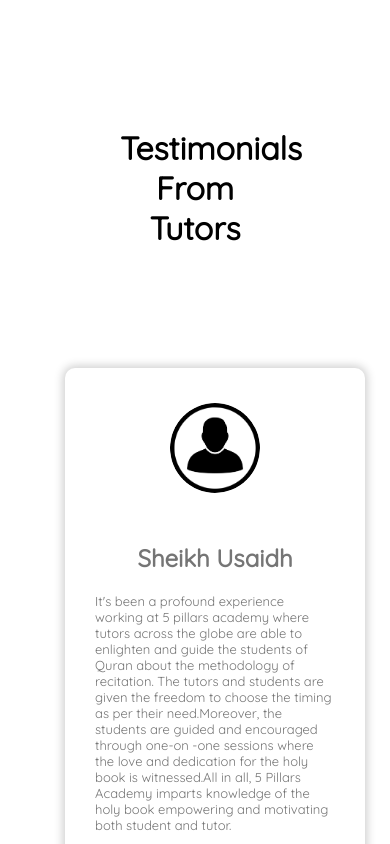
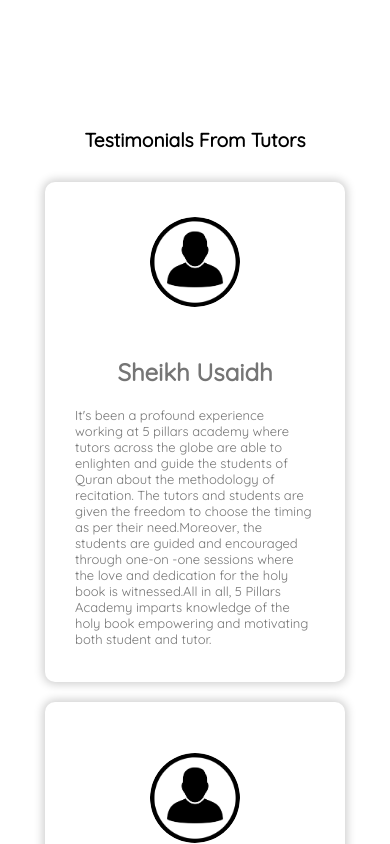
Before and after one commit to dotprods/5pillars, a React (Create React App) app in the folder client/: page /tutors in a window 390 px wide. Shown: the part 4100-4944 px from the top of the page. Built offline with nearby package versions, Linux system fonts and the light colour scheme.

Commit message:
header alligned

```diff
--- a/client/src/Components/Tutors.js
+++ b/client/src/Components/Tutors.js
@@ -161,7 +161,10 @@ const Tutors = () => {
           ))}
         </div>
       </div>
-      <h1 style={{ textAlign: "center", margin: "120px" }}>
+      <h1
+        className="testimonials-head"
+        style={{ textAlign: "center", marginTop: "120px" }}
+      >
         Testimonials From Tutors
       </h1>
       <div className="testimonials-items">
--- a/client/src/Css/Tutors.css
+++ b/client/src/Css/Tutors.css
@@ -182,3 +182,14 @@
 .testimonials-item:hover .feedback-img {
   box-shadow: 0px 0px 10px 2px rgba(4, 193, 236, 0.6);
 }
+@media (max-width: 767px) {
+  .testimonials-item {
+    margin-left: 0;
+    margin-bottom: 20px;
+  }
+  .testimonials-head {
+    font-size: larger;
+    text-align: center;
+    align-self: center;
+  }
+}
```
